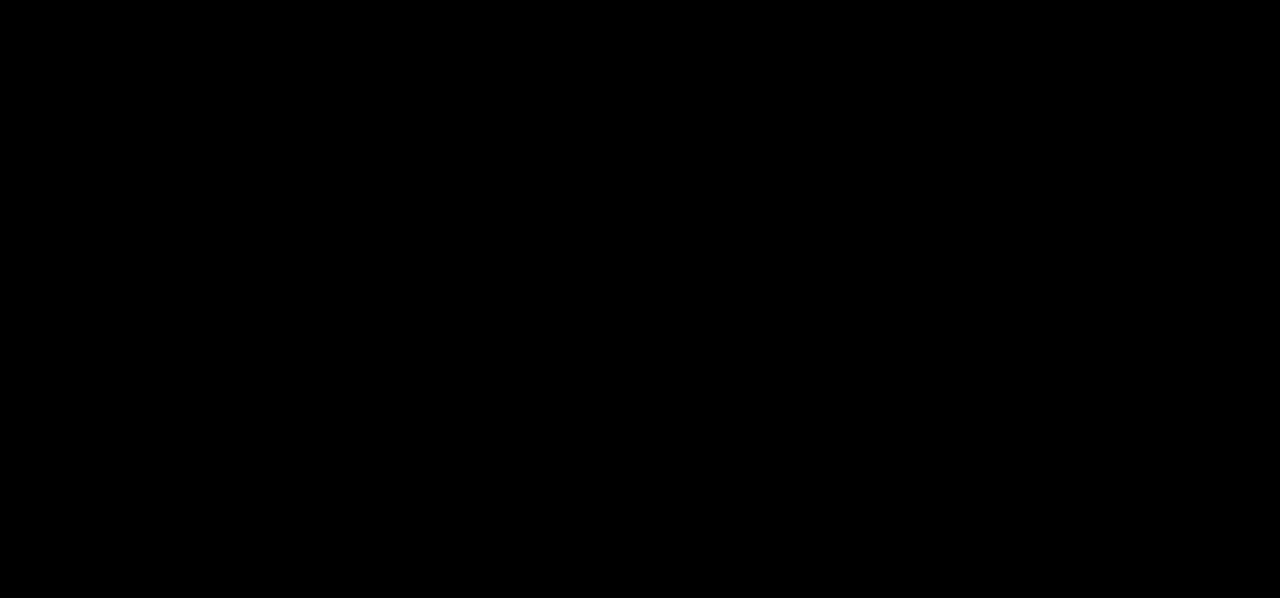
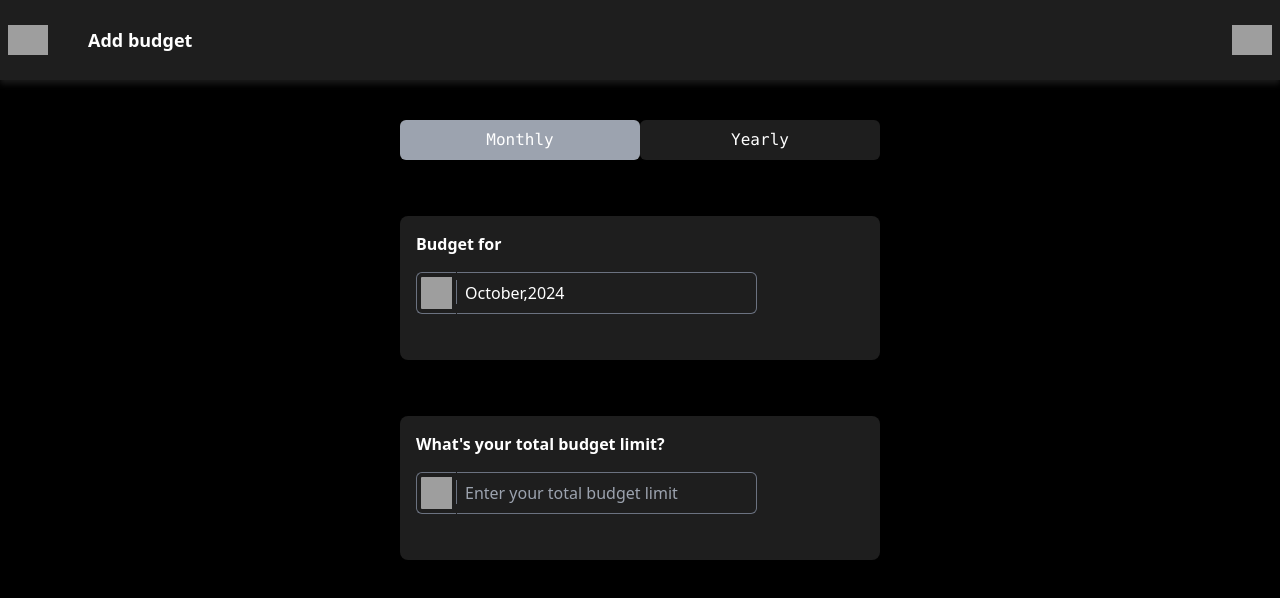
Before and after one commit to Abhas2001/Expense-Tracker, a React (Vite) app: page /addbgtpg in a window 1280 px wide. Before the commit this address had no page. Shown: the top 598 px of the page. Built offline with nearby package versions, Linux system fonts and the light colour scheme; grey boxes are pictures that could not be loaded.

Commit message:
new commi

```diff
--- a/package.json
+++ b/package.json
@@ -15,7 +15,8 @@
     "react-dom": "^18.3.1",
     "react-dropdown": "^1.11.0",
     "react-native-circular-progress-indicator": "^4.4.2",
-    "react-router-dom": "^6.26.2"
+    "react-router-dom": "^6.26.2",
+    "reactjs-popup": "^2.0.6"
   },
   "devDependencies": {
     "@eslint/js": "^9.9.0",
--- /dev/null
+++ b/src/Addbgtpage.jsx
@@ -0,0 +1,86 @@
+import React from 'react'
+import { useState } from 'react'
+import calendar from '../src/assets/images/calendar.webp'
+import Popup from 'reactjs-popup';
+import 'reactjs-popup/dist/index.css';
+
+const Addbgtpage = (props) => {
+
+    const[year,setyear] = useState(false);
+    console.log(year);
+
+    const handleyearly = () =>{
+             setyear(true);
+    }
+    const handlemonthly = () =>{
+        setyear(false);
+}
+const month = ["January","February","March","April","May","June","July","August","September","October","November","December"];
+
+const d = new Date();
+let name = month[d.getMonth()];
+
+
+let years = d.getFullYear();
+  return (
+    <div>
+      <div className='w-full flex justify-between p-2 min-h-20 bg-[#1e1e1e] shadow-custom-white'>
+
+          <div className='flex text-white gap-10'>
+            <button onClick={()=>{props.setdetails(0)}}><img width={40} src="https://www.svgrepo.com/show/416435/app-arrow-back.svg" alt="" srcset="" /></button>
+            <button className='text-lg font-semibold'>Add budget</button>
+          </div>
+
+
+          <div className='text-white flex justify-center items-center'>
+           <img  width={40} src="https://files.softicons.com/download/toolbar-icons/vista-base-software-icons-2-by-icons-land/ico/Help_Circle_Blue.ico" alt="" srcset="" />
+          </div>
+
+      </div>
+
+      <div className='flex flex-col gap-14'><div className='w-full flex justify-center items-center mt-10'><button className={`${year==false? 'bg-gray-400':'bg-[#1e1e1e]'} font-mono w-60 rounded-md  text-white border-none  p-2`} onClick={handlemonthly}>Monthly</button>
+              <button className={`${year==true? 'bg-gray-400':'bg-[#1e1e1e]'} font-mono w-60 rounded-md text-white border-2 border-none p-2`} onClick={handleyearly} >Yearly</button></div>
+
+
+
+              <section className='w-full flex justify-center items-center text-white'>
+                <div className='bg-[#1e1e1e] w-[480px] min-h-36 rounded-lg'>
+                <div>
+                <p className='text-white font-semibold p-4'>Budget for</p>
+
+                <div className='flex pl-4'>
+                <input type="image" className='w-10 bg-[#1e1e1e] border-[1px] border-r-0 p-1 border-gray-500 rounded-l-md' src={"https://static-00.iconduck.com/assets.00/calendar-icon-996x1024-jacy15ia.png"} />
+                <div className='mt-2 bg-[#1e1e1e] h-6 border-l-[1px] border-gray-500'></div>
+                <input type="text" className='w-[300px] bg-[#1e1e1e] border-[1px] p-2 border-l-0 border-gray-500 rounded-r-md' value={year==false? name+','+years : years} />
+
+                </div>
+
+                </div>
+                </div>
+
+                {window.pop}
+                </section>
+
+                <section className='w-full flex justify-center items-center text-white'>
+                <div className='bg-[#1e1e1e] w-[480px] min-h-36 rounded-lg'>
+                <div>
+                <p className='text-white font-semibold p-4'>What's your total budget limit?</p>
+
+                <div className='flex pl-4'>
+                <input type="image" className='w-10 bg-[#1e1e1e] border-[1px] border-r-0 p-1 border-gray-500 rounded-l-md' src={"https://encrypted-tbn0.gstatic.com/images?q=tbn:ANd9GcSRmZhVrcr8agqmmRkNKsqb0cun13hsQGgKYg&s"} />
+                <div className='mt-2 bg-[#1e1e1e] h-6 border-l-[1px] border-gray-500'></div>
+                <input type="number" className='w-[300px] bg-[#1e1e1e] border-[1px] p-2 border-l-0 border-gray-500 rounded-r-md' placeholder='Enter your total budget limit' />
+
+                </div>
+
+                </div>
+                </div>
+                </section>
+
+
+              </div>
+    </div>
+  )
+}
+
+export default Addbgtpage
--- a/src/App.jsx
+++ b/src/App.jsx
@@ -9,6 +9,7 @@ import Records from './Records';
 import Budget from './Budget';
 import { Route,Routes,BrowserRouter } from 'react-router-dom'
 import { Goalcontext } from './Goal';
+import Addbgtpage from './Addbgtpage';
 
 function App() {
 
@@ -43,6 +44,8 @@ function App() {
 
     <Route path='records' element={<Records income={income}/>}/>
 
+    <Route path='addbgtpg' element={<Addbgtpage/>}/>
+
 
 </Routes>
 </BrowserRouter>
--- a/src/Budget.jsx
+++ b/src/Budget.jsx
@@ -3,6 +3,7 @@ import { useState } from 'react';
 import { useNavigate } from "react-router-dom";
 import { useContext } from 'react';
 import Goaldetails from './Goaldetails';
+import Addbgtpage from './Addbgtpage';
 
 
 
@@ -20,7 +21,7 @@ const Budget = () => {
   const[targetamount,settargetamount] = useState(0);
   const[savedamount,setsavedamount] = useState(0);
   const[namearr,setnamearr]=useState([])
-  const[details,setdetails] = useState(false);
+  const[details,setdetails] = useState(0);
 
     const navigate = useNavigate();
 
@@ -35,7 +36,9 @@ const Budget = () => {
      const handlebudget=()=>{
            setflag(true);
      }
-
+  const handleaddbtpage = () =>{
+   setdetails(2)
+  }
       const handleinput = (e) =>{
         setinput(e.target.value)
       }
@@ -72,15 +75,20 @@ const goHome = () => {
 
 }
 const handledetailpage = () =>{
-          setdetails(true);
+          setdetails(1);
 }
   return (
     <>
 
-{ details==true?
+{ details==1?
 <div>
 
 <Goaldetails  savedamount={savedamount} targetamount={targetamount} setdetails={setdetails} percentval={percentval}/>
+</div>
+: details ==2?
+
+<div>
+  <Addbgtpage setdetails={setdetails}/>
 </div>
 :
 <div>
@@ -131,7 +139,7 @@ const handledetailpage = () =>{
      </div>
       <div className='w-[21%] flex justify-center items-center'>
 
-        <button className='text-black w-[190px] h-10 bg-white text-lg font-semibold rounded-lg'  onClick={handleadd}>Set Up Budget</button>
+        <button className='text-black w-[190px] h-10 bg-white text-lg font-semibold rounded-lg'  onClick={handleaddbtpage}>Set Up Budget</button>
 
 
 
--- a/src/Goaldetails.jsx
+++ b/src/Goaldetails.jsx
@@ -12,7 +12,7 @@ const Goaldetails = (props) => {
     <div>
       <div className='w-full min-h-20 bg-[#1e1e1e] flex justify-between shadow-custom-white'>
         <div className='w-[200px] min-h-[70px] flex justify-center items-center gap-2'>
-            <button onClick={()=>{props.setdetails(false)}}>
+            <button onClick={()=>{props.setdetails(0)}}>
         <img width="48" height="48" src="https://img.icons8.com/fluency/48/circled-left-2--v1.png" alt="circled-left-2--v1"/>
         </button>
       <h1 className="text-2xl font-bold  text-white">
--- a/src/Header.jsx
+++ b/src/Header.jsx
@@ -59,7 +59,7 @@ localStorage.setItem('final',(sum+ JSON.parse(localStorage.getItem('item'))));
     <div className=' flex justify-center items-center gap-20'>
       <button className={`text-white text-xl font-bold cursor-pointer  hover:-translate-y-1 hover:scale-110  duration-300 ${valss==0?'border-b-2':null}`} onClick={handleHome}>Home</button>
       <button className={`text-white text-xl font-bold cursor-pointer  hover:-translate-y-1 hover:scale-110  duration-300 ${valss==1?'border-b-2':null} `} onClick={handlebudget}>Budgets</button>
-      <button className={`text-white text-xl font-bold cursor-pointer  hover:-translate-y-1 hover:scale-110  duration-300 ${valss==0?'border-b-2':null}`} onClick={handleHome}>Analysis</button>
+      <button className={`text-white text-xl font-bold cursor-pointer  hover:-translate-y-1 hover:scale-110  duration-300 ${valss==1?'border-b-2':null}`} onClick={handleHome}>Analysis</button>
       <button className={`text-white text-xl font-bold cursor-pointer  hover:-translate-y-1 hover:scale-110  duration-300 ${valss==1?'border-b-2':null} `} onClick={handlebudget}>Bank</button>
 
     </div>
```
Also changed, not shown: src/assets/images/calendar.webp (added), 1 other file (tests, documents, lock files or other folders).
